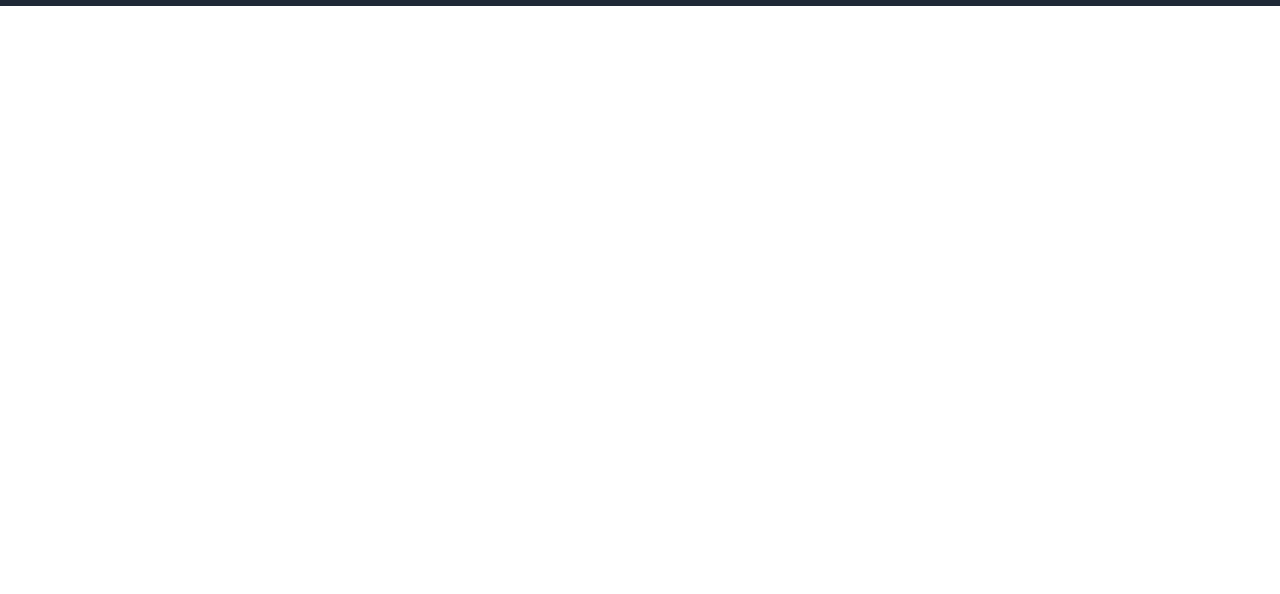
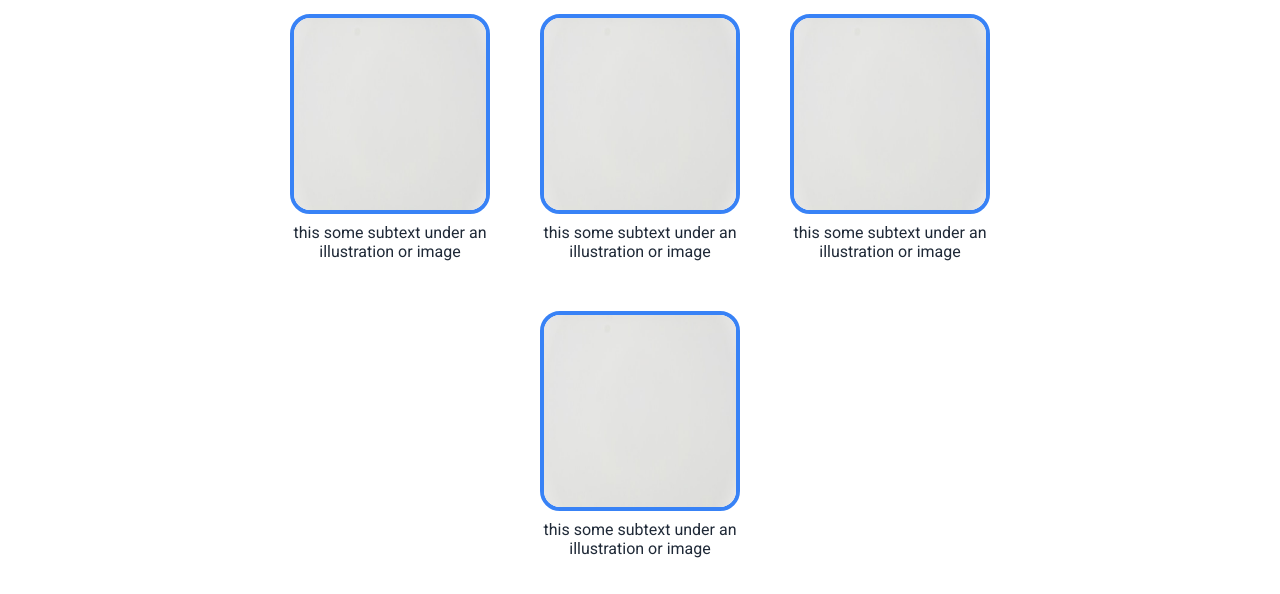
Before and after one commit to ThisisAliyahhh/odin-landing-page, a plain HTML site: page index.html in a window 1280 px wide. Shown: the part 586-1180 px from the top of the page. Before the commit the page ends 800 px from the top, so only its background shows below. Drawn offline with Linux system fonts and the light colour scheme.

Commit message:
info section

```diff
--- a/index.html
+++ b/index.html
@@ -34,5 +34,38 @@
             </div>
         </div>
     </main>
+
+    <section class="info-section">
+        <div class="info-wrapper container">
+            <p class="info-heading">Some random information.</p>
+            <div class="info-cards">
+                <div class="info-card">
+                    <img src="./images/disenador-2026-small-unsplash.jpg" alt="placeholder image" class="info-img">
+                    <p class="info-text">
+                        this some subtext under an illustration or image
+                    </p>
+                </div>
+                <div class="info-card">
+                    <img src="./images/disenador-2026-small-unsplash.jpg" alt="placeholder image" class="info-img">
+                    <p class="info-text">
+                        this some subtext under an illustration or image
+                    </p>
+                </div>
+                <div class="info-card">
+                    <img src="./images/disenador-2026-small-unsplash.jpg" alt="placeholder image" class="info-img">
+                    <p class="info-text">
+                        this some subtext under an illustration or image
+                    </p>
+                </div>
+                <div class="info-card">
+                    <img src="./images/disenador-2026-small-unsplash.jpg" alt="placeholder image" class="info-img">
+                    <p class="info-text">
+                        this some subtext under an illustration or image
+                    </p>
+                </div>
+            </div>
+        </div>
+    </section>
+
 </body>
 </html>
--- a/style.css
+++ b/style.css
@@ -9,13 +9,16 @@
     font-family: "Roboto", sans-serif;
 }
 
-.page-header, .hero-section {
-    background: #1F2937;
+.page-header, .hero-section, .info-section {
     width: 100%;
     display: flex;
     justify-content: center;
     align-items: center;
     padding: 16px 0;
+}
+
+.page-header, .hero-section {
+    background: #1F2937;
 }
 
 .container {
@@ -40,9 +43,14 @@
     color: #F9FAF8;
 }
 
+.hero-wrapper, .info-wrapper {
+    min-height: 400px;
+    padding: 20px 0;
+}
+
 .hero-wrapper {
-    min-height: 500px;
     gap: 10px;
+    flex-wrap: wrap;
 }
 
 .right-hero {
@@ -79,3 +87,38 @@
 .left-hero img {
     width: 100%;
 }
+
+.info-wrapper {
+    justify-content: flex-start;
+    gap: 30px;
+    flex-direction: column;
+}
+
+.info-heading {
+    font-size: 36px;
+    color: #1F2937;
+    font-weight: 900;
+}
+
+.info-cards {
+    width: 90%;
+    display: flex;
+    flex-wrap: wrap;
+    justify-content: center;
+    gap: 50px;
+}
+
+.info-card {
+    max-width: 200px;
+    max-height: 400px;
+    color: #1F2937;
+    text-align: center;
+}
+
+.info-card img {
+    width: 200px;
+    height: 200px;
+    border: 4px solid #3882F6;
+    border-radius: 20px;
+    margin-bottom: 5px;
+}
```
